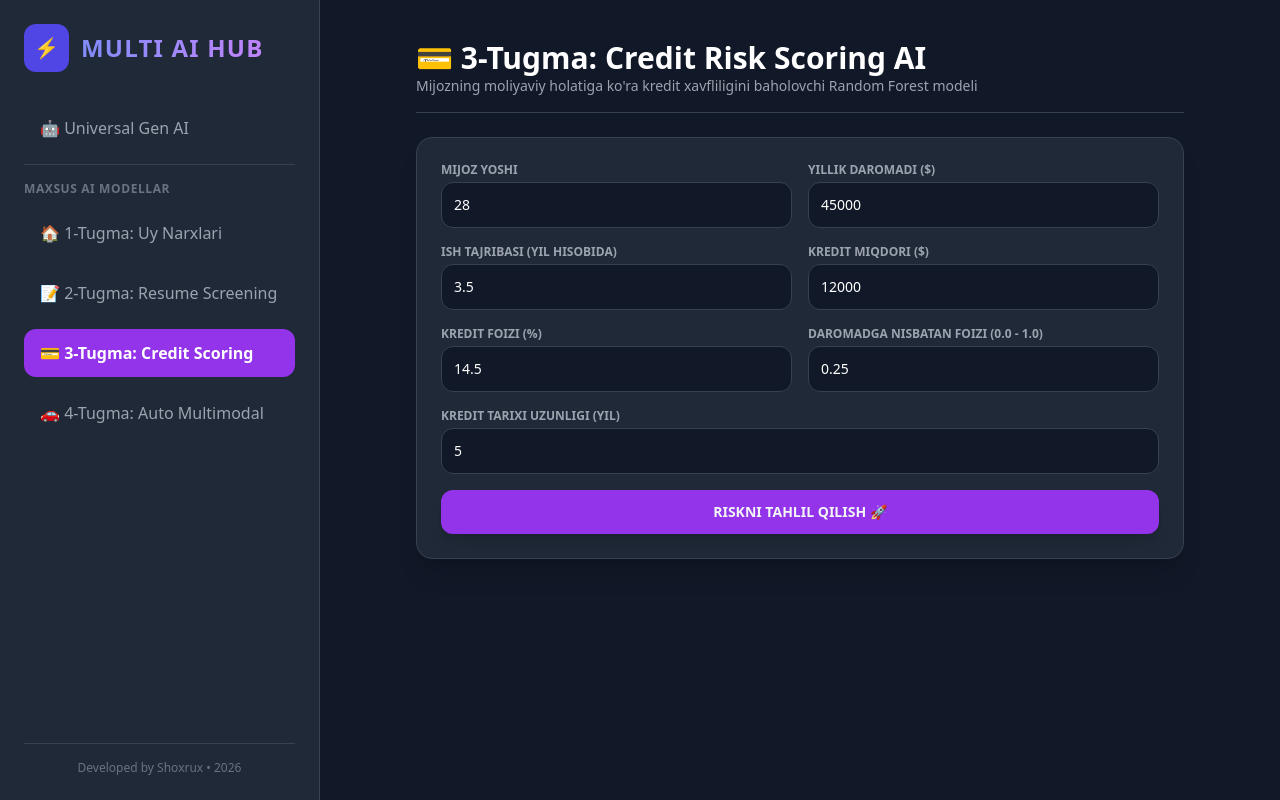
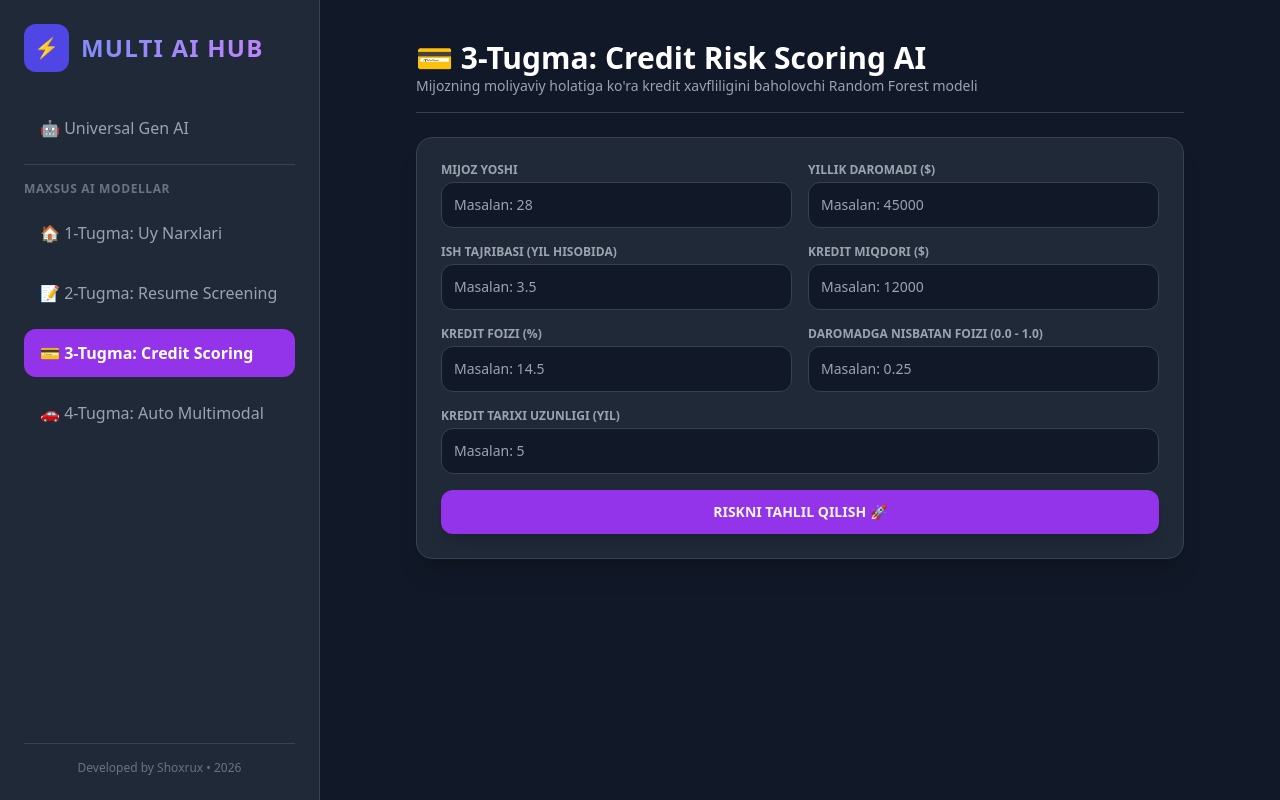
Before and after one commit to ShodmonboyevShoxrux/Multi-Ai, a FastAPI app: page /model/3 in a window 1280 px wide. Run offline with FastAPI, Linux system fonts and the light colour scheme; some libraries are stand-ins or nearby versions.

Commit message:
fully fix model3.html

```diff
--- a/templates/model3.html
+++ b/templates/model3.html
@@ -10,33 +10,33 @@
         <div class="grid grid-cols-2 gap-4">
             <div>
                 <label class="block text-xs font-bold uppercase text-gray-400 mb-1">Mijoz Yoshi</label>
-                <input type="number" name="age" value="{{ form_data.age if form_data else 28 }}" required class="w-full bg-gray-900 border border-gray-700 rounded-xl p-3 text-sm text-white focus:outline-none focus:border-purple-500">
+                <input type="number" name="age" placeholder="Masalan: 28" required class="w-full bg-gray-900 border border-gray-700 rounded-xl p-3 text-sm text-white focus:outline-none focus:border-purple-500">
             </div>
             <div>
                 <label class="block text-xs font-bold uppercase text-gray-400 mb-1">Yillik Daromadi ($)</label>
-                <input type="number" name="income" value="{{ form_data.income if form_data else 45000 }}" required class="w-full bg-gray-900 border border-gray-700 rounded-xl p-3 text-sm text-white focus:outline-none focus:border-purple-500">
+                <input type="number" name="income" placeholder="Masalan: 45000" required class="w-full bg-gray-900 border border-gray-700 rounded-xl p-3 text-sm text-white focus:outline-none focus:border-purple-500">
             </div>
             <div>
                 <label class="block text-xs font-bold uppercase text-gray-400 mb-1">Ish Tajribasi (Yil hisobida)</label>
-                <input type="number" step="0.1" name="emp_len" value="{{ form_data.emp_len if form_data else 3.5 }}" required class="w-full bg-gray-900 border border-gray-700 rounded-xl p-3 text-sm text-white focus:outline-none focus:border-purple-500">
+                <input type="number" step="0.1" name="emp_len" placeholder="Masalan: 3.5" required class="w-full bg-gray-900 border border-gray-700 rounded-xl p-3 text-sm text-white focus:outline-none focus:border-purple-500">
             </div>
             <div>
                 <label class="block text-xs font-bold uppercase text-gray-400 mb-1">Kredit Miqdori ($)</label>
-                <input type="number" name="loan_amt" value="{{ form_data.loan_amt if form_data else 12000 }}" required class="w-full bg-gray-900 border border-gray-700 rounded-xl p-3 text-sm text-white focus:outline-none focus:border-purple-500">
+                <input type="number" name="loan_amt" placeholder="Masalan: 12000" required class="w-full bg-gray-900 border border-gray-700 rounded-xl p-3 text-sm text-white focus:outline-none focus:border-purple-500">
             </div>
             <div>
                 <label class="block text-xs font-bold uppercase text-gray-400 mb-1">Kredit Foizi (%)</label>
-                <input type="number" step="0.01" name="int_rate" value="{{ form_data.int_rate if form_data else 14.5 }}" required class="w-full bg-gray-900 border border-gray-700 rounded-xl p-3 text-sm text-white focus:outline-none focus:border-purple-500">
+                <input type="number" step="0.01" name="int_rate" placeholder="Masalan: 14.5" required class="w-full bg-gray-900 border border-gray-700 rounded-xl p-3 text-sm text-white focus:outline-none focus:border-purple-500">
             </div>
             <div>
                 <label class="block text-xs font-bold uppercase text-gray-400 mb-1">Daromadga Nisbatan Foizi (0.0 - 1.0)</label>
-                <input type="number" step="0.01" name="percent" value="{{ form_data.percent if form_data else 0.25 }}" required class="w-full bg-gray-900 border border-gray-700 rounded-xl p-3 text-sm text-white focus:outline-none focus:border-purple-500">
+                <input type="number" step="0.01" name="percent" placeholder="Masalan: 0.25" required class="w-full bg-gray-900 border border-gray-700 rounded-xl p-3 text-sm text-white focus:outline-none focus:border-purple-500">
             </div>
         </div>
 
         <div>
             <label class="block text-xs font-bold uppercase text-gray-400 mb-1">Kredit Tarixi Uzunligi (Yil)</label>
-            <input type="number" name="hist_len" value="{{ form_data.hist_len if form_data else 5 }}" required class="w-full bg-gray-900 border border-gray-700 rounded-xl p-3 text-sm text-white focus:outline-none focus:border-purple-500">
+            <input type="number" name="hist_len" placeholder="Masalan: 5" required class="w-full bg-gray-900 border border-gray-700 rounded-xl p-3 text-sm text-white focus:outline-none focus:border-purple-500">
         </div>
 
         <button type="submit" class="w-full bg-purple-600 hover:bg-purple-500 py-3 rounded-xl text-sm font-bold transition shadow-lg">RISKNI TAHLIL QILISH 🚀</button>
```
Also changed, not shown: routers/ai_models.py (+9 -7 lines).
